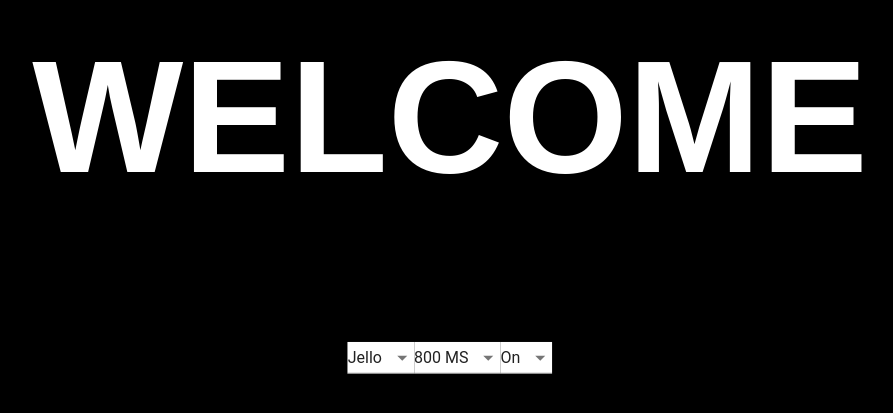
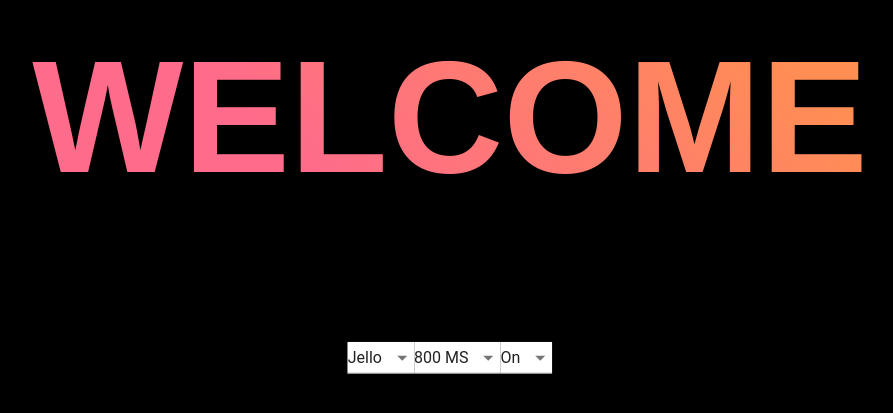
Before and after one commit to LoadAlready/dynamic-resume, a React (Create React App) app: page / in a window 1280 px wide. Shown: the part 241-654 px from the top of the page, without its empty margins (190-1083 px from the left). Built offline with nearby package versions, Linux system fonts and the light colour scheme.

Commit message:
added gradient to welcome title

```diff
--- a/src/App.css
+++ b/src/App.css
@@ -47,7 +47,9 @@
 
 .welcome-component-title {
   font-size: 10rem;
-  color: white;
+  background: linear-gradient(45deg, #fe6b8b 30%, #ff8e53 90%);
+  -webkit-background-clip: text;
+  -webkit-text-fill-color: transparent;
 }
 
 .welcome-effects-menu {
```
